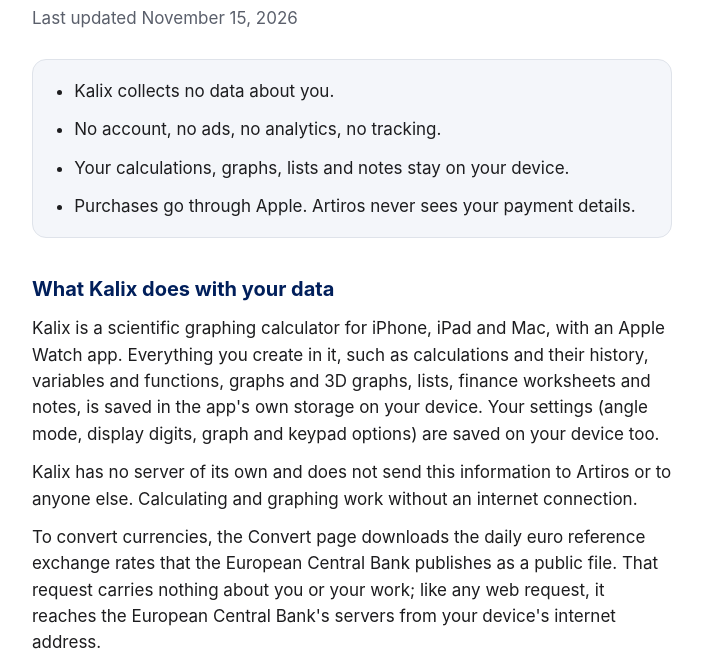
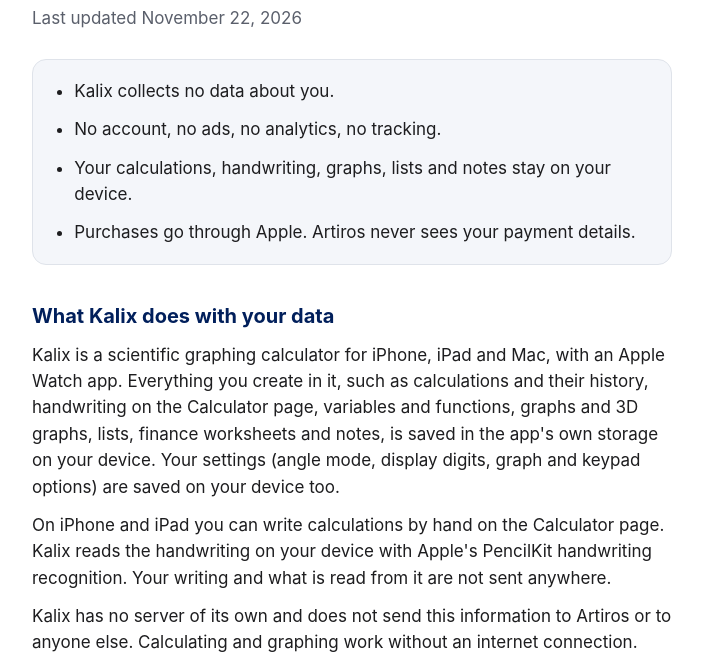
Before and after one commit to artiros-studio/artiros-studio.github.io, a plain HTML site: page kalix/privacy.html in a window 1280 px wide. Shown: the part 114-779 px from the top of the page, without its empty margins (288-991 px from the left). Drawn offline with Linux system fonts and the light colour scheme.

Commit message:
Kalix pages from kalix 43f0482

```diff
--- a/kalix/privacy.html
+++ b/kalix/privacy.html
@@ -74,20 +74,21 @@
 <path d="M50,6 Q56,47 94,50 Q56,53 50,94 Q44,53 6,50 Q44,47 50,6 Z" fill="currentColor"/>
 <circle cx="78.24" cy="24.57" r="5.8" fill="#F2A55C"/></svg>Kalix by Artiros</p>
     <h1>Privacy Policy</h1>
-    <p class="muted">Last updated November 15, 2026</p>
+    <p class="muted">Last updated November 22, 2026</p>
   </header>
 
   <div class="summary">
     <ul>
       <li>Kalix collects no data about you.</li>
       <li>No account, no ads, no analytics, no tracking.</li>
-      <li>Your calculations, graphs, lists and notes stay on your device.</li>
+      <li>Your calculations, handwriting, graphs, lists and notes stay on your device.</li>
       <li>Purchases go through Apple. Artiros never sees your payment details.</li>
     </ul>
   </div>
 
   <h2>What Kalix does with your data</h2>
-  <p>Kalix is a scientific graphing calculator for iPhone, iPad and Mac, with an Apple Watch app. Everything you create in it, such as calculations and their history, variables and functions, graphs and 3D graphs, lists, finance worksheets and notes, is saved in the app's own storage on your device. Your settings (angle mode, display digits, graph and keypad options) are saved on your device too.</p>
+  <p>Kalix is a scientific graphing calculator for iPhone, iPad and Mac, with an Apple Watch app. Everything you create in it, such as calculations and their history, handwriting on the Calculator page, variables and functions, graphs and 3D graphs, lists, finance worksheets and notes, is saved in the app's own storage on your device. Your settings (angle mode, display digits, graph and keypad options) are saved on your device too.</p>
+  <p>On iPhone and iPad you can write calculations by hand on the Calculator page. Kalix reads the handwriting on your device with Apple's PencilKit handwriting recognition. Your writing and what is read from it are not sent anywhere.</p>
   <p>Kalix has no server of its own and does not send this information to Artiros or to anyone else. Calculating and graphing work without an internet connection.</p>
   <p>To convert currencies, the Convert page downloads the daily euro reference exchange rates that the European Central Bank publishes as a public file. That request carries nothing about you or your work; like any web request, it reaches the European Central Bank's servers from your device's internet address.</p>
 
@@ -112,7 +113,7 @@
 
   <h2>Delete your data</h2>
   <ul>
-    <li>Inside the app, you can delete calculations, past sessions, variables and other items one by one, or delete all past calculations from History.</li>
+    <li>Inside the app, you can delete calculations, past sessions, variables and other items one by one, delete all past calculations from History, or erase your handwriting with Erase Writing on the Calculator page.</li>
     <li>To delete everything on iPhone or iPad, delete the app: touch and hold the Kalix icon, tap Remove App, then Delete App. Its data is deleted with it.</li>
     <li>On a Mac, move Kalix from Applications to the Trash. Its data folder, the Kalix folder in <code>~/Library/Containers</code>, can then be moved to the Trash too.</li>
     <li>Copies in your own backups or exported files are under your control and are removed when you delete them.</li>
```
